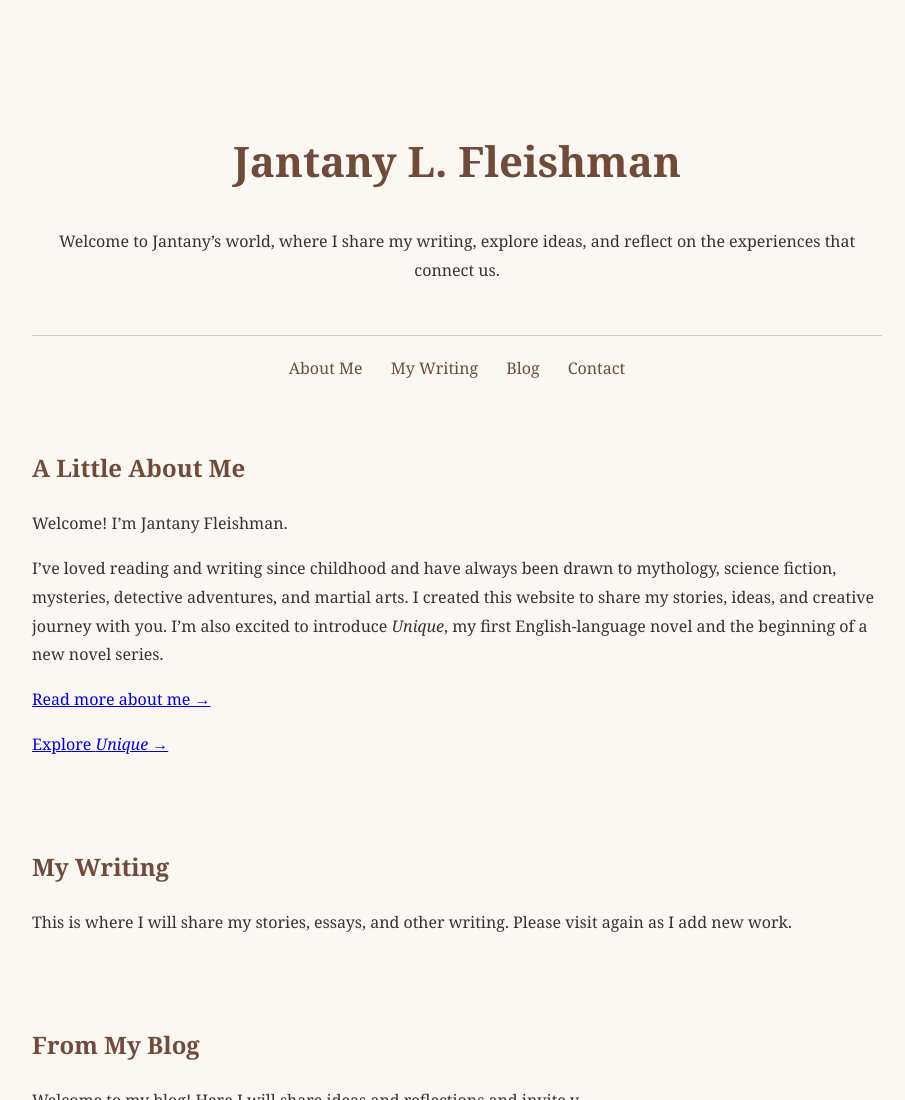
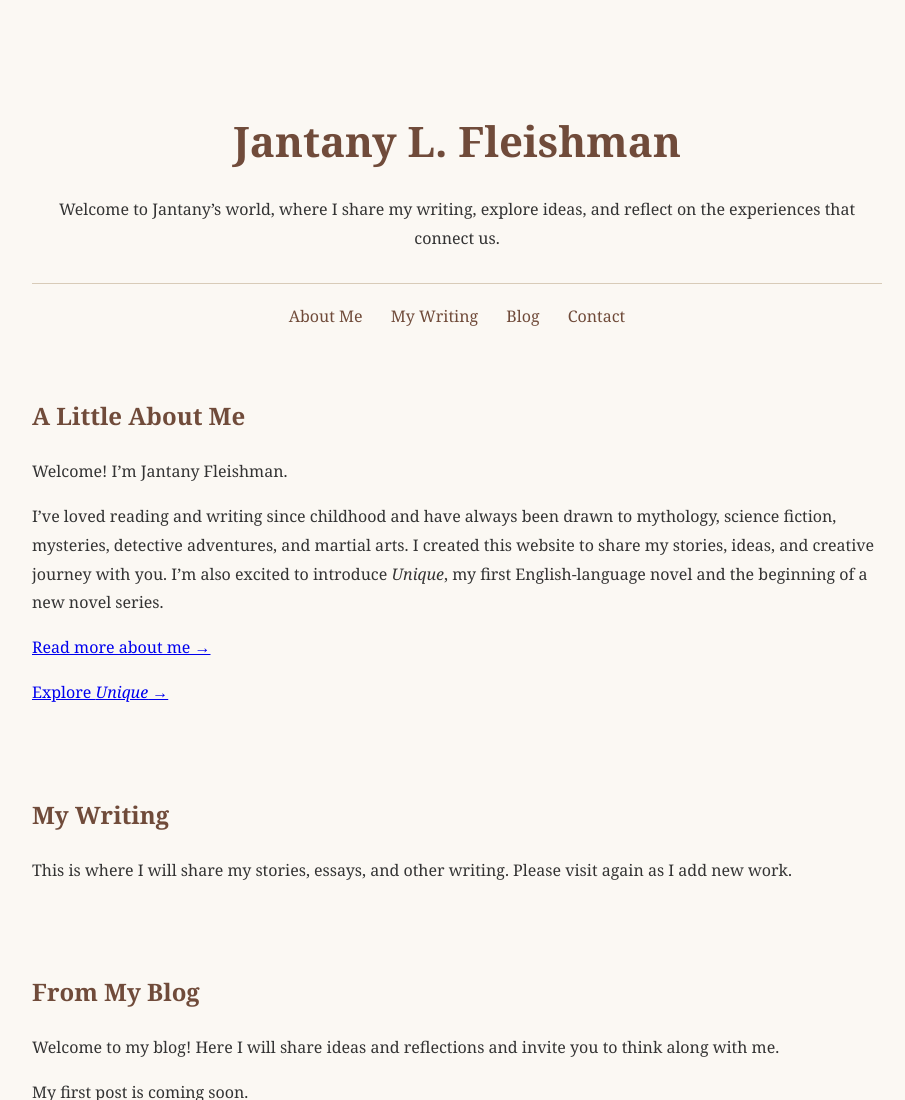
Before and after one commit to Jantany/Jantany.github.io, a plain HTML site: page index.html in a window 1280 px wide. Shown: the top 1100 px of the page, without its empty margins (183-1088 px from the left). Drawn offline with Linux system fonts and the light colour scheme.

Commit message:
Update index.html

```diff
--- a/index.html
+++ b/index.html
@@ -17,14 +17,17 @@
     }
     header {
       text-align: center;
-      padding: 35px 10px;
+      padding: 15px 10px;
       border-bottom: 1px solid #d8cbb8;
     }
     h1 {
       font-size: 42px;
       color: #704b3a;
-    }
-    nav {
+   }
+header h1 {
+  margin-bottom: 10px;
+}
+nav {
       text-align: center;
       padding: 18px 0;
     }
```
